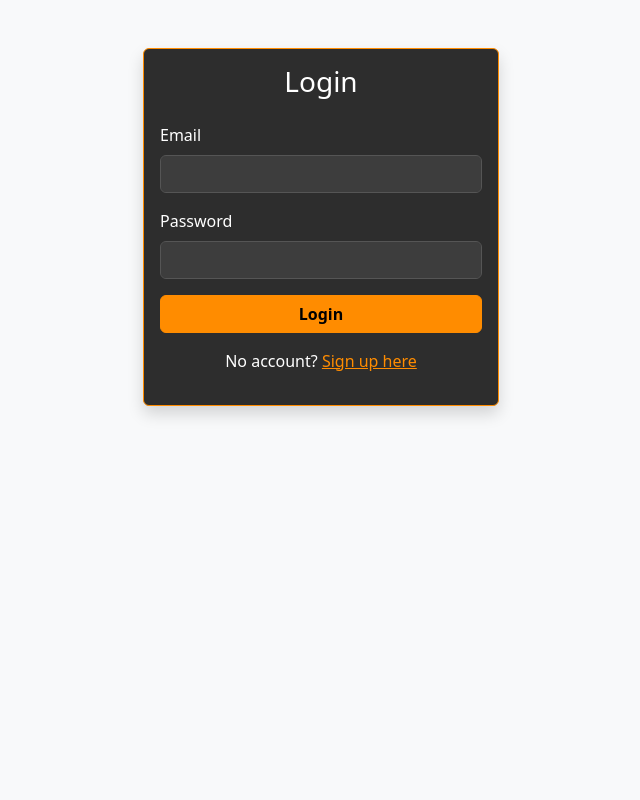
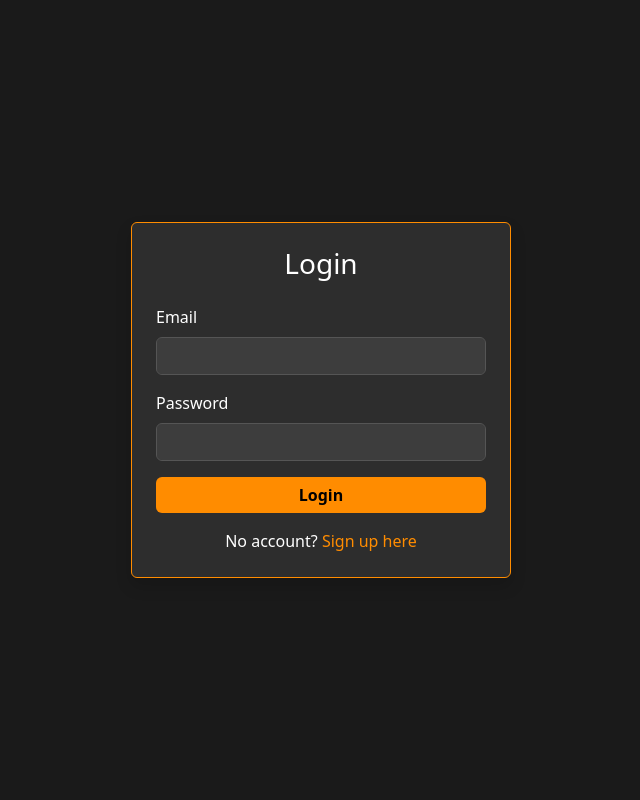
Before and after one commit to agamchugh/agam, a Flask app: page / in a window 1280 px wide. Shown: the whole page, without its empty margins (319-959 px from the left). Run offline with Flask 3, Linux system fonts and the light colour scheme.

Commit message:
Update login.html

```diff
--- a/templates/login.html
+++ b/templates/login.html
@@ -3,31 +3,22 @@
 <head>
     <meta charset="UTF-8">
     <meta name="viewport" content="width=device-width, initial-scale=1.0">
-    <title>Your Page Title</title>
-
+    <meta name="theme-color" content="#1a1a1a">
+    <title>Login</title>
     <link href="https://cdn.jsdelivr.net/npm/bootstrap@5.3.0/dist/css/bootstrap.min.css" rel="stylesheet">
-
     <style>
-        body { background-color: #1a1a1a !important; color: white; }
-        .card { background-color: #2d2d2d; color: white; border: 1px solid #ff8c00; }
-        .btn-primary, .btn-success {
-            background-color: #ff8c00 !important;
-            border-color: #ff8c00 !important;
-            color: black !important;
-            font-weight: bold;
-        }
-        .btn-primary:hover { background-color: #e07b00 !important; }
+        html, body { background-color: #1a1a1a !important; height: 100%; margin: 0; color: white; }
+        .full-screen-bg { min-height: 100vh; display: flex; align-items: center; justify-content: center; background-color: #1a1a1a; }
+        .card { background-color: #2d2d2d; color: white; border: 1px solid #ff8c00; box-shadow: 0 4px 15px rgba(0,0,0,0.5); width: 100%; max-width: 380px; }
+        .btn-primary { background-color: #ff8c00 !important; border: none !important; color: black !important; font-weight: bold; }
         .form-control { background-color: #3d3d3d; color: white; border: 1px solid #555; }
-        .form-control:focus { background-color: #4d4d4d; color: white; border-color: #ff8c00; box-shadow: 0 0 0 0.25rem rgba(255, 140, 0, 0.25); }
-        a { color: #ff8c00; }
+        .form-control:focus { background-color: #4d4d4d; color: white; border-color: #ff8c00; box-shadow: none; }
+        a { color: #ff8c00; text-decoration: none; }
     </style>
 </head>
-<body class="bg-light">
-    <div class="container mt-5">
-        <div class="row justify-content-center">
-            <div class="col-md-4">
-                <div class="card shadow">
-                    <div class="card-body">
+<body>
+    <div class="full-screen-bg container-fluid">
+        <div class="card shadow p-4">
             <h3 class="text-center mb-4">Login</h3>
             <form action="/login" method="POST">
                 <div class="mb-3">
@@ -40,10 +31,7 @@
                 </div>
                 <button type="submit" class="btn btn-primary w-100">Login</button>
             </form>
-                        <p class="mt-3 text-center">No account? <a href="/signup">Sign up here</a></p>
-                    </div>
-                </div>
-            </div>
+            <p class="mt-3 text-center mb-0">No account? <a href="/signup">Sign up here</a></p>
         </div>
     </div>
 </body>
```
Lines whose indentation alone changed are shown as unchanged.
